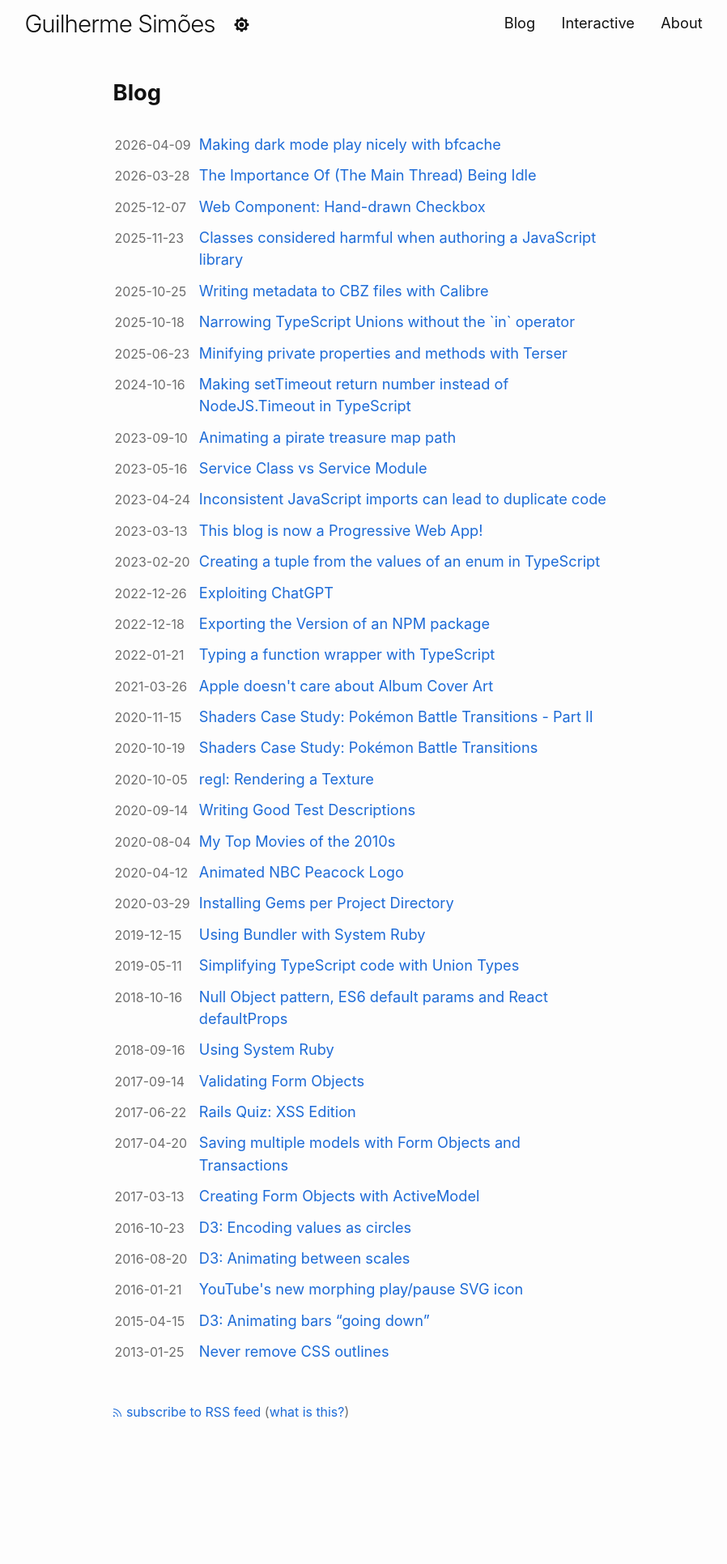
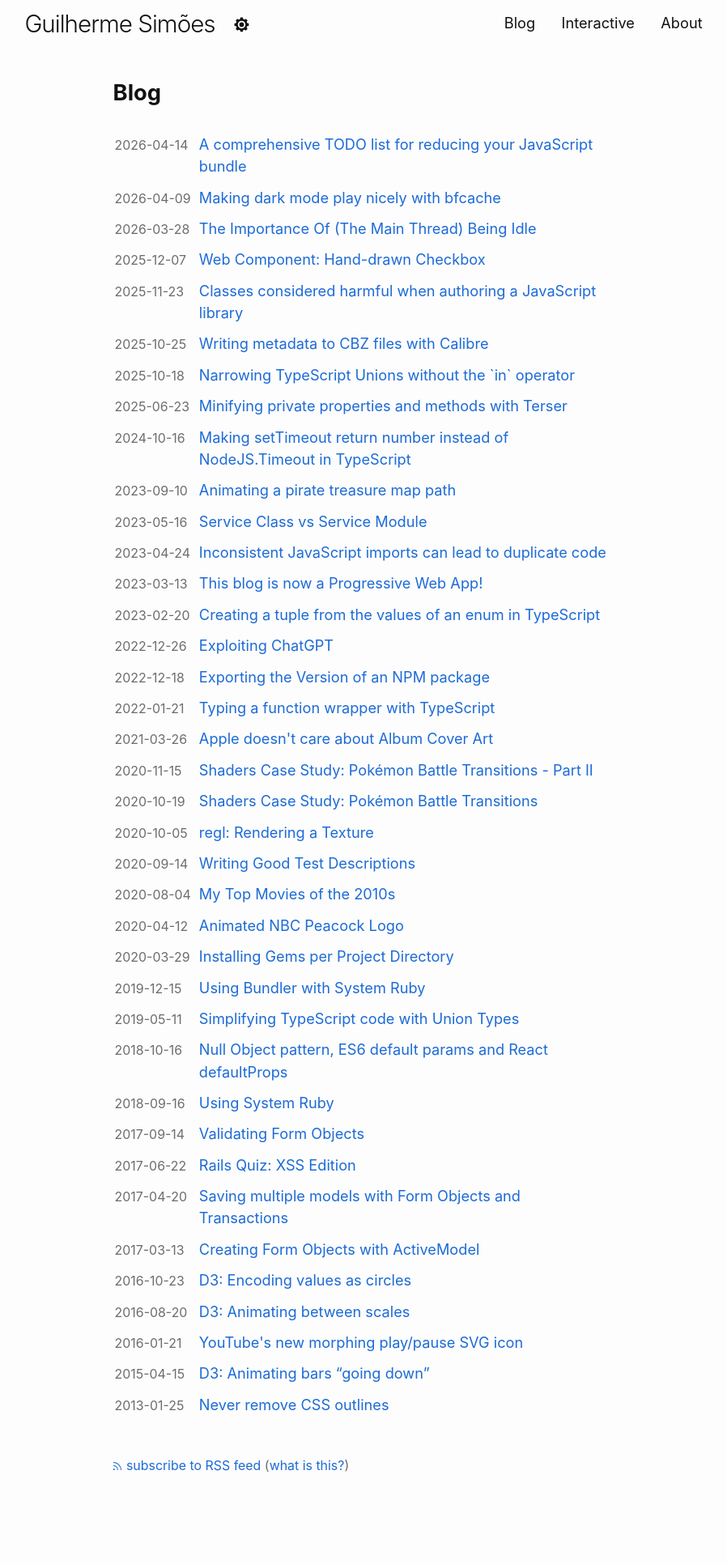
Before and after one commit to guilhermesimoes/guilhermesimoes.github.io, a Jekyll site: the page built from _pages/blog.html, in a window 1280 px wide. Shown: the whole page at 81% size, without its empty margins (191-1089 px from the left). Built offline with Jekyll 4.4.1, drawn with Linux system fonts in a browser that asks for light colours; before the commit the page ends 1866 px from its top, so only the background shows below that.

Commit message:
bundle size todo list

```diff
--- a/_drafts/bundle-size-reduction.md
+++ b/_posts/2026-04-14-a-comprehesive-todo-list-for-reducing-your-js-bundle.md
@@ -1,7 +1,7 @@
 ---
 layout:   post
-title:    "Comprehensive TODO list for reducing JavaScript bundle size"
-date:     2025-11-24 15:00:45 +0000
+title:    "A comprehensive TODO list for reducing your JavaScript bundle"
+date:     2026-04-14 15:00:45 +0000
 class:    bundle-size-reduction
 ---
 
```
